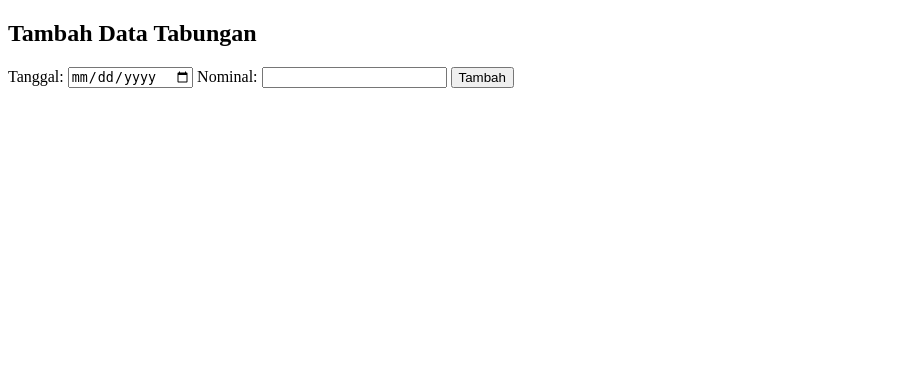
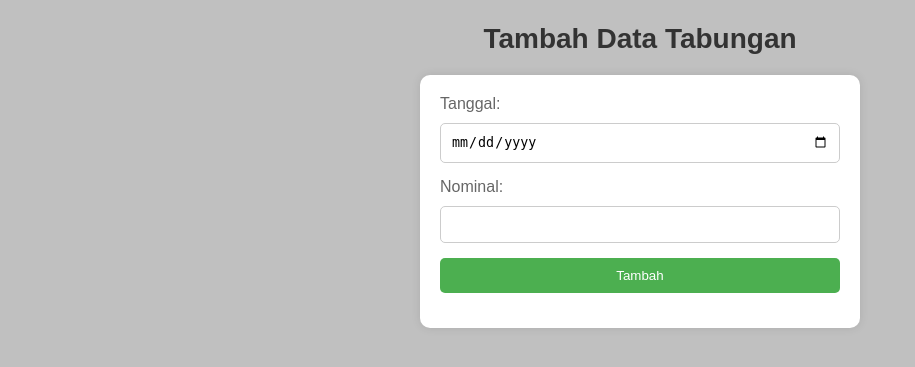
Before and after one commit to initofa/tabungan_pribadi, a PHP site: page /create.php in a window 1280 px wide. Shown: the top 367 px of the page, without its empty margins (0-915 px from the left). Run offline with PHP 8.4, Linux system fonts and the light colour scheme.

Commit message:
menambahkan style css untuk create

```diff
--- a/create.php
+++ b/create.php
@@ -19,6 +19,62 @@ if(isset($_POST['submit'])){
     <meta charset="UTF-8">
     <meta name="viewport" content="width=device-width, initial-scale=1.0">
     <title>Tambah Data Tabungan</title>
+
+    <style>
+        body {
+    font-family: Arial, sans-serif;
+    background-color: #C0C0C0;
+    color: #333;
+    margin: 0;
+    padding: 0;
+}
+
+h2 {
+    font-size: 28px;
+    margin-bottom: 20px;
+    color: #333;
+    text-align: center;
+}
+
+form {
+    max-width: 400px;
+    margin: 20px auto;
+    padding: 20px;
+    background-color: #fff;
+    border-radius: 10px;
+    box-shadow: 0 0 10px rgba(0, 0, 0, 0.1);
+}
+
+label {
+    display: block;
+    margin-bottom: 10px;
+    color: #666;
+}
+
+input[type="date"],
+input[type="text"],
+button[type="submit"] {
+    width: 100%;
+    padding: 10px;
+    margin-bottom: 15px;
+    border: 1px solid #ccc;
+    border-radius: 5px;
+    box-sizing: border-box;
+}
+
+button[type="submit"] {
+    background-color: #4caf50;
+    color: #fff;
+    border: none;
+    cursor: pointer;
+    transition: background-color 0.3s ease;
+}
+
+button[type="submit"]:hover {
+    background-color: #43a047;
+}
+
+    </style>
 </head>
 <body>
 
```
